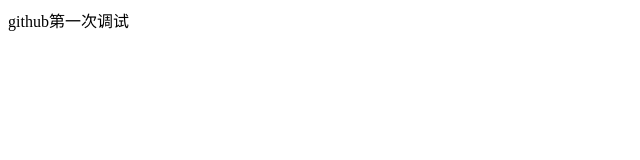
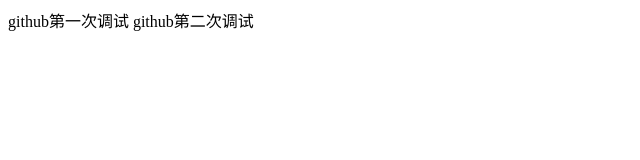
Before and after one commit to lujie233/first, a plain HTML site: page index.html in a window 1280 px wide. Shown: the whole page, without its empty margins (0-640 px from the left). Drawn offline with Linux system fonts and the light colour scheme.

Commit message:
第二次调试

```diff
--- a/index.html
+++ b/index.html
@@ -6,5 +6,6 @@
 </head>
 <body>
     github第一次调试
+    github第二次调试
 </body>
 </html>
```
